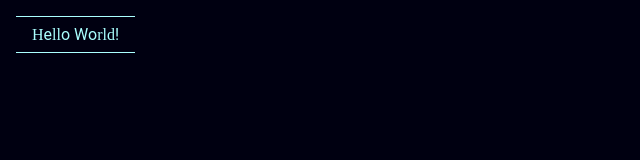
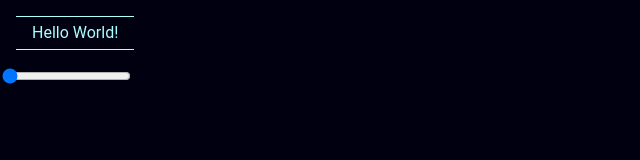
Before and after one commit to nullbility/react-glitch-playground, a React (Create React App) app: page / in a window 1280 px wide. Shown: the top 160 px of the page, without its empty margins (0-640 px from the left). Built offline with nearby package versions, Linux system fonts and the light colour scheme.

Commit message:
add text corruption slider and better katakana rendering

```diff
--- a/src/App.js
+++ b/src/App.js
@@ -14,12 +14,25 @@ const Wrapper = styled.div`
 class App extends Component {
   constructor(props) {
     super(props);
+
+    this.state = {
+      corruption: 0,
+    };
+  }
+
+  setCorruption = (e) => {
+    console.log(e);
+    this.setState({ corruption: e.target.value });
   }
 
   render() {
+    const { corruption } = this.state;
+
     return (
       <Wrapper>
-        <Text>Hello World!</Text>
+        <Text corruption={corruption}>Hello World!</Text>
+        <br />
+        <input type="range" value={corruption} step=".1" min="0" max="1" onChange={this.setCorruption} />
       </Wrapper>
     );
   }
--- a/src/components/Text/Text.js
+++ b/src/components/Text/Text.js
@@ -3,6 +3,7 @@ import styled from 'styled-components';
 
 import map from 'lodash/map';
 import split from 'lodash/split';
+import sample from 'lodash/sample';
 
 const TextContainer = styled.span`
   color: #aff;
@@ -12,18 +13,45 @@ const TextContainer = styled.span`
   border-left-width: 0px;
   border-right-width: 0px;
   display: inline-block;
+
+  line-height: 1;
+  font-feature-settings: "hwid" 1;
 `;
 
+const katakana = [
+  'あ','い','う','え','お',
+  'か','き','く','け','こ',
+  'さ','し','す','せ','そ',
+  'た','ち','つ','て','と',
+  'な','に','ぬ','ね','の',
+  'は','ひ','ふ','へ','ほ',
+  'ま','み','む','め','も',
+  'や','ゆ','よ',
+  'ら','り','る','れ','ろ',
+  'わ','を',
+  'ん',
+  'ア','イ','ウ','エ','オ',
+  'カ','キ','ク','ケ','コ',
+  'サ','シ','ス','セ','ソ',
+  'タ','チ','ツ','テ','ト',
+  'ナ','ニ','ヌ','ネ','ノ',
+  'ハ','ヒ','フ','ヘ','ホ',
+  'マ','ミ','ム','メ','モ',
+  'ヤ','ユ','ヨ',
+  'ラ','リ','ル','レ','ロ','ワ','ヲ','ン',
+];
+
 const Char = styled.span`
-  font-family: ${props => props.encoded ? 'inherit' : 'Aurebesh'}
+  font-family: ${props => props.encoded ? 'inherit' : 'Source Han Serif'};
 `;
 
 export const Text = ({
-  children
+  corruption = 0,
+  children,
 }) => (
   <TextContainer>
     {map(split(children, ''), (char, i) => (
-      <Char key={children + 'char' + i} encoded={Math.random() > .5 ? true : false}>{char}</Char>
+      <Char key={children + 'char' + i} encoded>{Math.random() > corruption ? char : sample(katakana)}</Char>
     ))}
   </TextContainer>
 );
```
